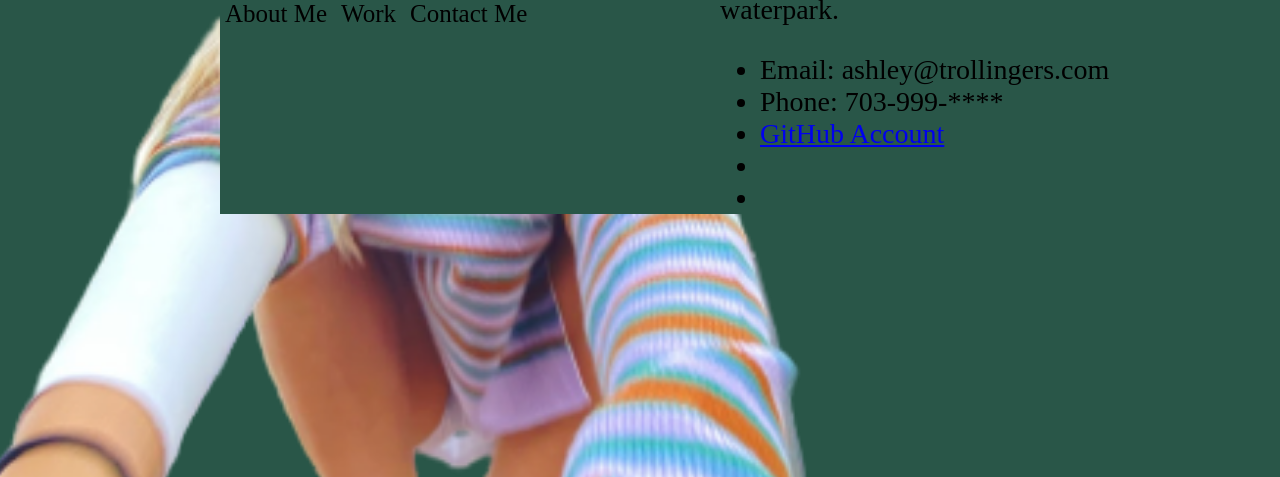
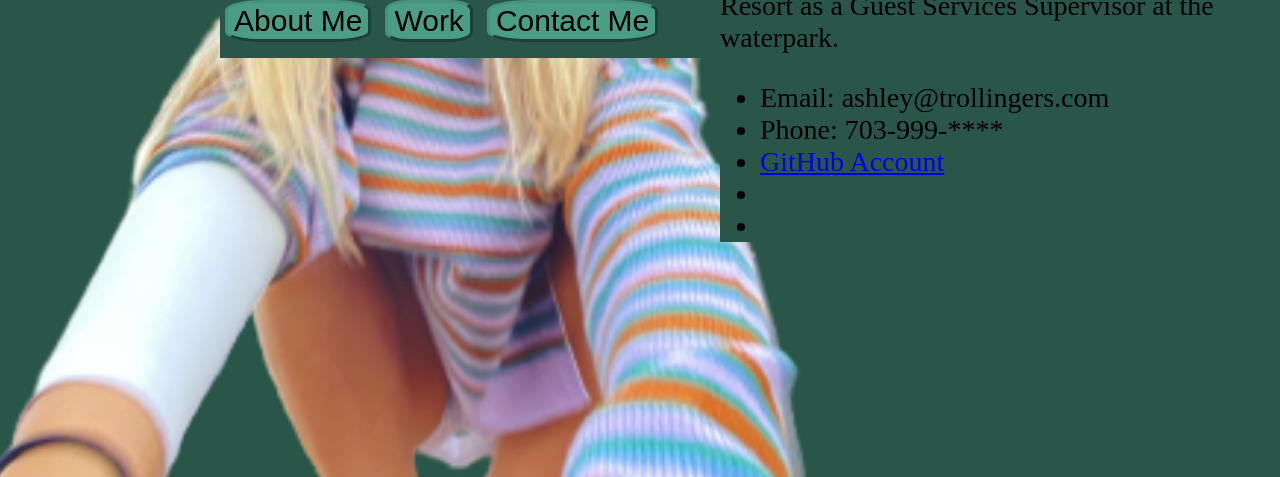
Before and after one commit to ashleytrollinger/Challenge-Two, a plain HTML site: page index.html in a window 1280 px wide. Shown: the part 323-800 px from the top of the page. Drawn offline with Linux system fonts and the light colour scheme.

Commit message:
Added functionality to the buttons with JavaScript in the head as well as some more style changes to the buttons themselves.

```diff
--- a/assets/style.css
+++ b/assets/style.css
@@ -21,11 +21,15 @@
     bottom: 0;
     min-width: 50%;
     min-height: 50%;
+    z-index: 999;
 }
 
 body {
     margin-top: 125px;
     margin-left: 220px;
+    position: fixed;
+    z-index: 500;
+    background-color: #4b9d83;
 }
 
 header {
@@ -44,13 +48,28 @@ h1 {
 
 nav {
     background: transparent;
-
 }
 
 nav ul {
     padding: 0;
+}
+
+/*This is setting what the buttons in the nav bar will look like*/
+nav button {
+    background-color: #4b9d83;
+    border-width: 3px;
+    border-radius: 25%;
+    border-color: #46937b;
+    font-size: 30px;
 
 }
+
+nav button:hover {
+    background-color: #46937b;
+    border-color: #3f836d;
+    color: white;
+}
+
 
 /*Makes the navigation bar choices appear inline instead of stacked*/
 nav li {
@@ -60,7 +79,15 @@ nav li {
     font-size: 25px;
 }
 
+
+
+
+
 aside {
     margin-left: 500px;
     font-size: 28px;
 }
+
+.content {
+    display: none;
+}
--- a/index.html
+++ b/index.html
@@ -7,6 +7,21 @@
     <meta name="viewport" content="width=device-width, initial-scale=1.0">
     <link rel="stylesheet" href="assets/style.css">
     <title>Portfolio</title>
+    <script>
+        function openPage(event, pageName) {
+            var i, navcontent, navLink;
+            navcontent = document.getElementsByClassName("navcontent");
+            for (i = 0; i < navcontent.length; i++) {
+                navcontent[i].style.display = "none";
+            }
+            navLink = document.getElementsByClassName("navLink");
+            for (i = 0; i < navLink.length; i++) {
+                navLink[i].className = navLink[i].className.replace("active", "");
+            }
+            document.getElementById(pageName).style.display = "block";
+            event.currentTarget.className += " active";
+        }
+    </script>
 </head>
 
 <body>
@@ -14,9 +29,9 @@
         <h1>Ashley <br /> Trollinger...</h1>
         <nav>
             <ul>
-                <li>About Me</li>
-                <li>Work</li>
-                <li>Contact Me</li>
+                <li><button class="navlink" onmouseover="openPage(event,'about')">About Me</li></button>
+                <li><button class="navLink" onmouseover="openPage(event, 'work')">Work</button></li>
+                <li><button class="navlink" onmouseover="openPage(event, 'contact')"> Contact Me</li></button>
             </ul>
         </nav>
     </header>
@@ -27,14 +42,19 @@
 
 
     <aside>
-        <section>
+        <section id="about" class="navcontent">
             <p>My name is Ashley Trollinger and I am a 22 year old Full Stack Web Developement bootcamp student at
                 George
                 Wasthington University. I am currently living in Harrisonburg, Virginia and work part time at
                 Massanutten
                 Four Seasons Resort as a Guest Services Supervisor at the waterpark.</p>
         </section>
-        <section>
+
+        <section id="work" class="navcontent">
+
+        </section>
+
+        <section id="contact" class="navcontent">
             <ul>
                 <li>Email: ashley@trollingers.com</li>
                 <li>Phone: 703-999-****</li>
```
